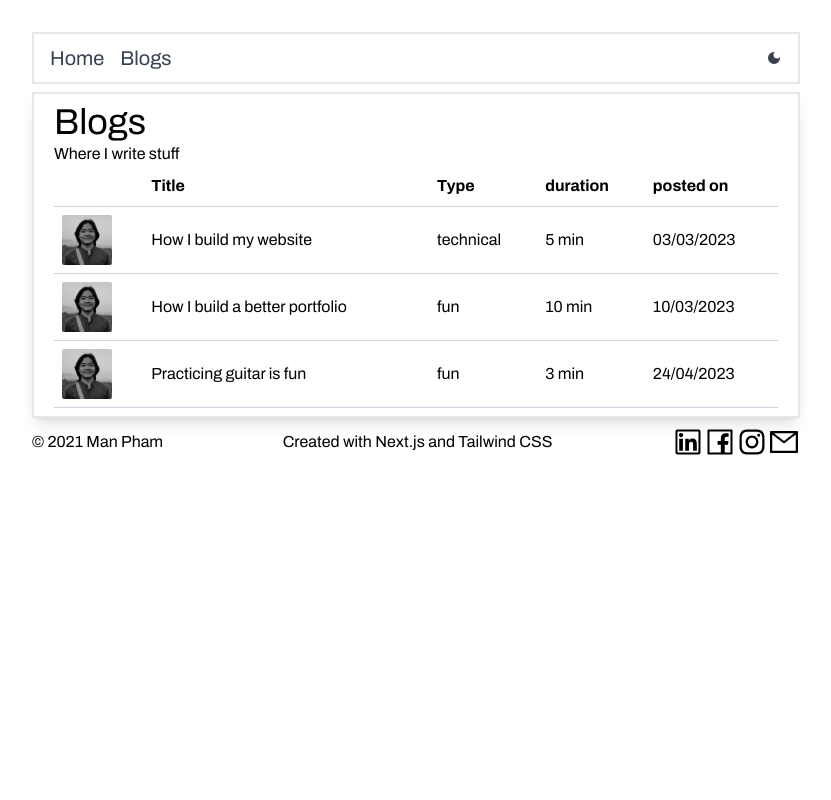
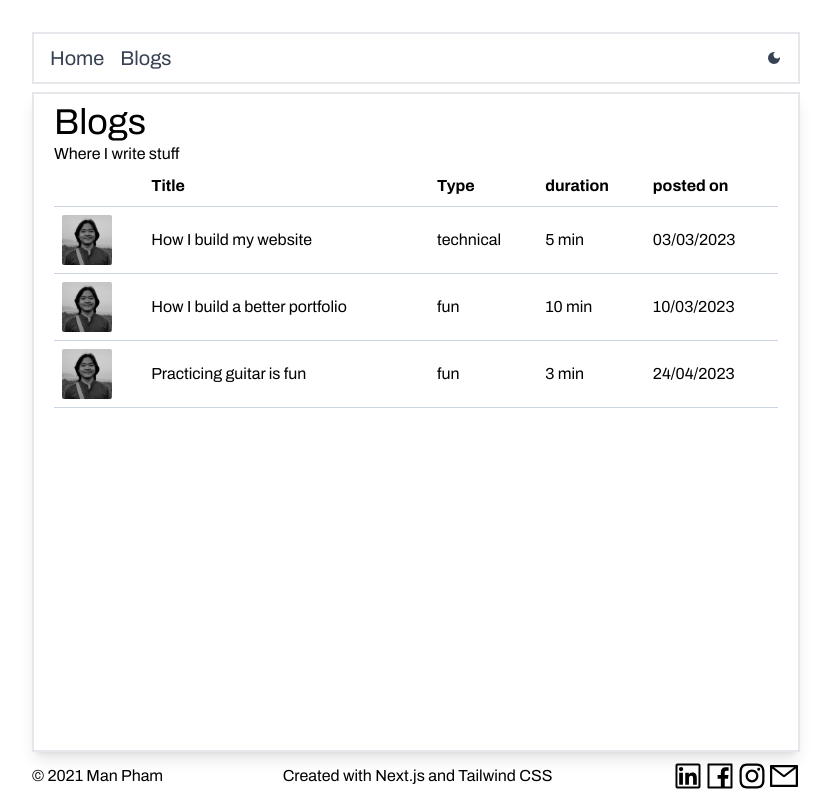
Before and after one commit to NeoTheSecond/manphamquang-legacy, a Next.js app: page /blogs in a window 1280 px wide. Shown: the whole page, without its empty margins (224-1055 px from the left). Built offline with nearby package versions, Linux system fonts and the light colour scheme; no server answers.

Commit message:
test full screen height content

```diff
--- a/components/Layout.tsx
+++ b/components/Layout.tsx
@@ -5,9 +5,9 @@ import Footer from "./Footer";
 export default function Layout({ children }: { children: React.ReactNode }) {
   return (
     <div className="min-h-screen dark:bg-slate-900 dark:text-cyan-50 min-w-fit">
-      <main className="p-8 m-auto  md:p-0 md:pt-8 md:max-w-screen-md">
+      <main className="h-full p-8 m-auto md:p-0 md:pt-8 md:max-w-screen-md">
         <Header />
-        <div className="px-5 py-2 border-2 shadow-lg dark:border-cyan-300 dark:shadow-cyan-500/50 ">
+        <div className="min-h-[calc(100vh-(2rem+52px+8px+48px))] px-5 py-2 border-2 shadow-lg dark:border-cyan-300 dark:shadow-cyan-500/50 ">
           {children}
         </div>
         <Footer />
```
